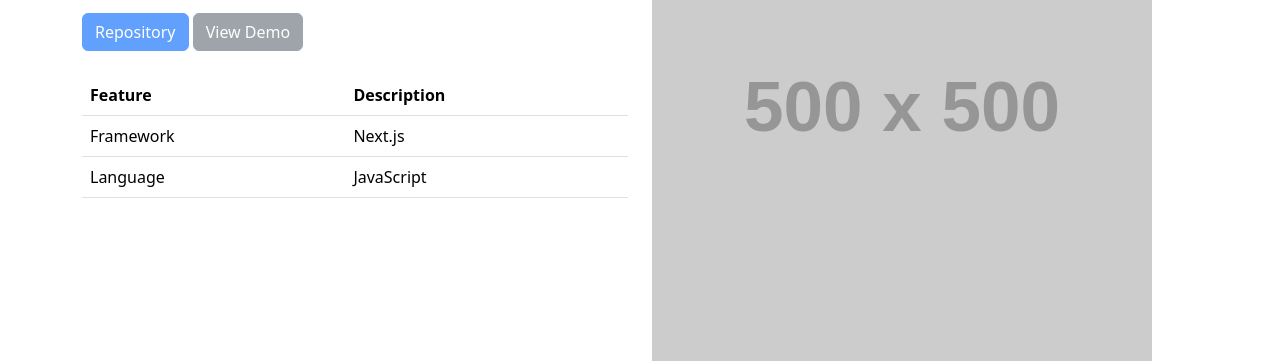
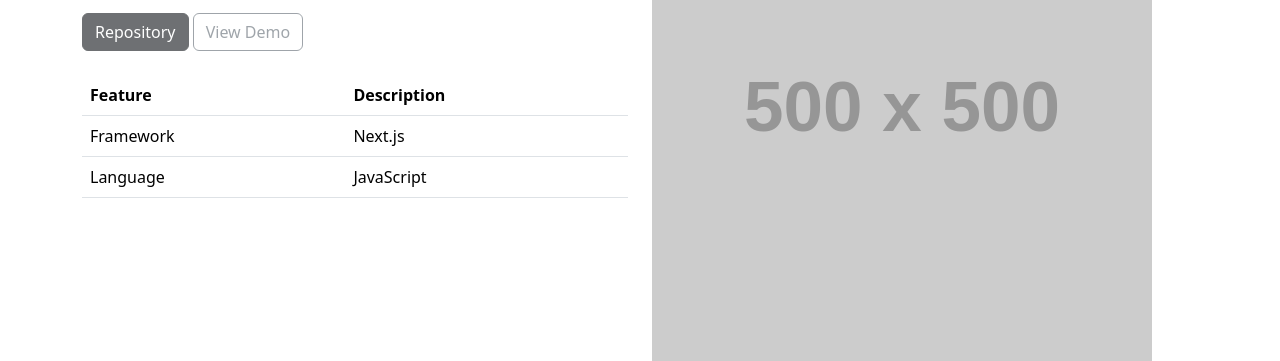
Before and after one commit to ChrisAbdo/project-p4, a plain HTML site: page project.html in a window 1280 px wide. Shown: the part 242-603 px from the top of the page. Drawn offline with nearby package versions, Linux system fonts and the light colour scheme; placeholder pictures from the web are drawn by us.

Commit message:
buttons on project.html

```diff
--- a/project.html
+++ b/project.html
@@ -61,8 +61,8 @@
                     <h1 class="display-4">Novel</h1>
                     <p class="lead">Novel is a WYSIWYG note taking app built with JavaScript / TypeScript.</p>
                     <div class="d-grid gap-2 d-md-block">
-                        <button class="btn btn-primary disabled" type="button">Repository</button>
-                        <button class="btn btn-secondary disabled" type="button">View Demo</button>
+                        <button class="btn btn-dark disabled" type="button">Repository</button>
+                        <button class="btn btn-outline-secondary disabled" type="button">View Demo</button>
                     </div>
                     <table class="table mt-4">
                         <thead>
```
